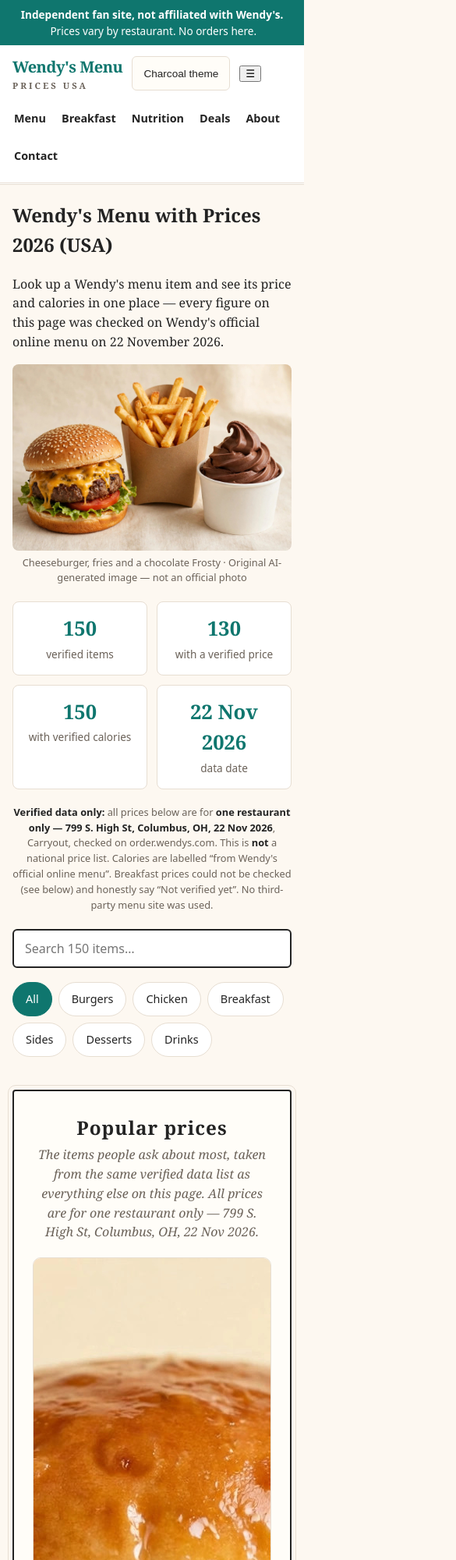
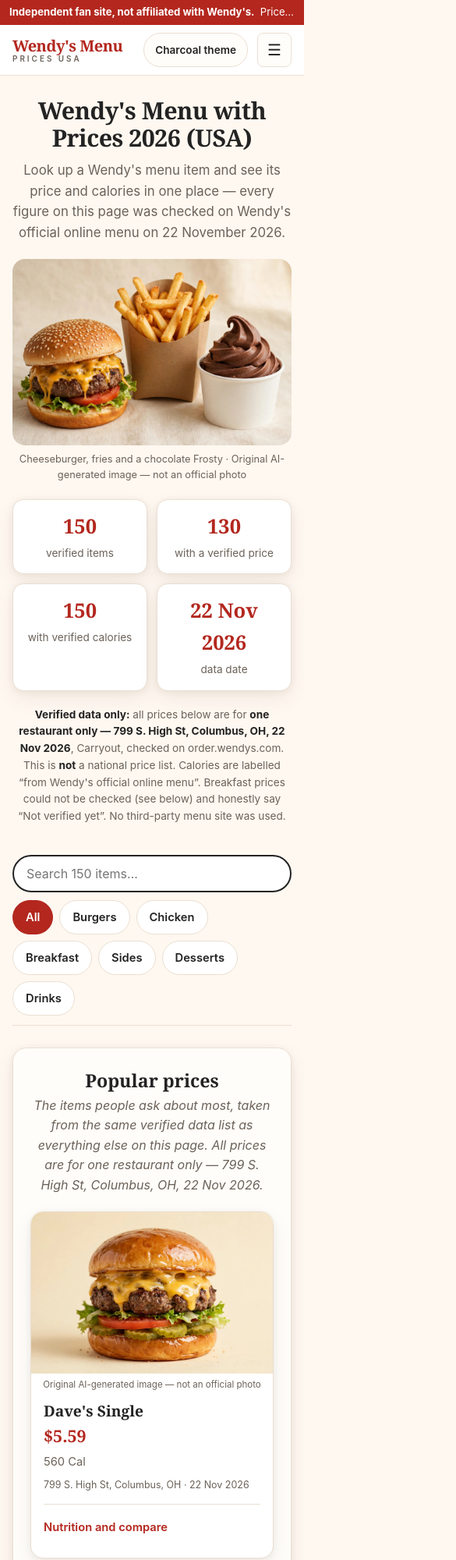
Before and after one commit to usman7876/wendys-menu, an Astro site: page / in a window 390 px wide. Shown: the top 2000 px of the page at 78% size, 585 px wide, since content can reach past the window. Built offline with nearby package versions, Linux system fonts and the light colour scheme; Astro itself is replaced by a stand-in of ours; a web font is replaced by a local one.

Commit message:
Add files via upload

```diff
--- a/src/styles/global.css
+++ b/src/styles/global.css
@@ -1,132 +1,298 @@
-/* Wendy's Menu — restaurant menu-board look.
-   Light by default; dark mode follows the system setting and the
-   toggle in the header (html.dark). No framework, plain CSS. */
+/* Wendy's Menu — Phase 1 design system.
+   Premium, editorial food-magazine feel. Mobile-first, plain CSS.
+   Two themes, both set by html[data-theme]:
+   - "cream": warm cream + deep tomato-red (default on light systems)
+   - "charcoal": dark charcoal + teal (default on dark systems)
+   Fonts are self-hosted in /fonts/ (Fraunces for display, Inter for body).
+   No web-font CDN is used. */
 
-:root {
-  --bg: #fdf8f1;
-  --board-bg: #fffdf8;
+@font-face {
+  font-family: 'Fraunces';
+  src: url('/fonts/fraunces-latin.woff2') format('woff2');
+  font-weight: 600 900;
+  font-style: normal;
+  font-display: swap;
+}
+@font-face {
+  font-family: 'Inter';
+  src: url('/fonts/inter-latin.woff2') format('woff2');
+  font-weight: 400 700;
+  font-style: normal;
+  font-display: swap;
+}
+
+/* ---- Cream theme (warm cream + deep tomato-red) ---- */
+:root,
+html[data-theme="cream"] {
+  --bg: #fff8f0;
+  --board-bg: #fffdf9;
   --ink: #232323;
   --muted: #6b6259;
-  --teal: #0F766E;
-  --teal-dark: #0B5E57;
-  --gold: #f3e8d3;
-  --line: #e7ded2;
+  --accent: #b3271e; /* deep tomato-red, 6.18:1 on cream — not Wendy's brand red */
+  --accent-dark: #8e1f17;
+  --accent-soft: #fbe9e5;
+  --line: #eadfd2;
   --card: #ffffff;
-  --chip: #f3eefb;
-  --accent: #5e2b97;
+  --chip: #f3e8d3;
+  --shadow: 0 2px 10px rgba(60, 30, 10, 0.07), 0 10px 28px rgba(60, 30, 10, 0.06);
 }
 
-html.dark {
+/* ---- Charcoal theme (dark charcoal + teal, refined) ---- */
+html[data-theme="charcoal"] {
   --bg: #1c1917;
   --board-bg: #292524;
   --ink: #f5f0ea;
   --muted: #b8aea2;
-  --teal: #2DD4BF;
-  --teal-dark: #5EEAD4;
-  --gold: #3a332c;
+  --accent: #2dd4bf; /* light teal, 9.39:1 on charcoal */
+  --accent-dark: #5eead4;
+  --accent-soft: #134e4a;
   --line: #44403c;
   --card: #292524;
   --chip: #3b2f4a;
-  --accent: #c4a5e8;
+  --shadow: 0 2px 10px rgba(0, 0, 0, 0.35), 0 10px 28px rgba(0, 0, 0, 0.3);
 }
 
 * { box-sizing: border-box; }
+
+html { -webkit-text-size-adjust: 100%; }
 
 body {
   margin: 0;
   background: var(--bg);
   color: var(--ink);
-  font-family: Georgia, "Times New Roman", serif;
-  line-height: 1.55;
+  font-family: 'Inter', system-ui, -apple-system, sans-serif;
+  font-size: 1rem;
+  line-height: 1.6;
 }
 
-a { color: var(--teal); }
-a:hover { color: var(--teal-dark); }
+img { max-width: 100%; height: auto; }
+
+a { color: var(--accent); }
+a:hover { color: var(--accent-dark); }
+
+h1, h2, h3, .brand, .card-name, .cat-card-name {
+  font-family: 'Fraunces', Georgia, 'Times New Roman', serif;
+  line-height: 1.15;
+}
+
+h1 { font-size: clamp(1.9rem, 5.5vw, 2.75rem); font-weight: 900; letter-spacing: -0.5px; margin: 0 0 10px; }
+h2 { font-size: clamp(1.45rem, 4vw, 1.9rem); font-weight: 700; margin: 0 0 6px; }
+h3 { font-size: clamp(1.1rem, 3vw, 1.3rem); font-weight: 700; }
 
 .wrap { max-width: 1100px; margin: 0 auto; padding: 0 16px; }
 
-/* Top notice bar */
+/* ---- Slim disclaimer bar: one line, always visible ---- */
 .top-notice {
-  background: var(--teal);
+  background: var(--accent);
   color: #fff;
   text-align: center;
-  font-size: 0.85rem;
-  padding: 8px 12px;
-  font-family: system-ui, -apple-system, sans-serif;
+  font-size: 0.82rem;
+  line-height: 1.35;
+  padding: 7px 12px;
+  font-family: 'Inter', system-ui, sans-serif;
+  white-space: nowrap;
+  overflow: hidden;
+  text-overflow: ellipsis;
 }
 .top-notice strong { font-weight: 700; }
 
-/* Header: sticky only on screens 700px and wider — on phones it must not
-   eat screen space or cover the sticky chips bar below it. */
+/* ---- Compact one-line header ---- */
 .site-header {
   background: var(--card);
-  border-bottom: 3px double var(--line);
-}
-@media (min-width: 700px) {
-  .site-header { position: sticky; top: 0; z-index: 20; }
+  border-bottom: 1px solid var(--line);
+  z-index: 20;
 }
 .site-header .wrap {
   display: flex;
-  flex-wrap: wrap;
   align-items: center;
   gap: 12px;
-  padding-top: 12px;
-  padding-bottom: 12px;
+  padding-top: 10px;
+  padding-bottom: 10px;
+  min-height: 56px;
 }
 .brand {
-  font-size: clamp(1.25rem, 1rem + 1vw, 1.5rem);
-  font-weight: 800;
-  color: var(--teal);
+  font-size: clamp(1.25rem, 4vw, 1.5rem);
+  font-weight: 900;
+  color: var(--accent);
   text-decoration: none;
   letter-spacing: -0.5px;
+  white-space: nowrap;
 }
 .brand small {
   display: block;
-  font-size: 0.7rem;
+  font-family: 'Inter', system-ui, sans-serif;
+  font-size: 0.62rem;
+  font-weight: 600;
   letter-spacing: 3px;
   text-transform: uppercase;
   color: var(--muted);
 }
-.site-header nav { display: flex; flex-wrap: wrap; gap: 4px 16px; margin-left: auto; }
+.site-header nav {
+  display: none;
+  flex-direction: column;
+  gap: 0;
+  position: absolute;
+  top: 100%;
+  left: 0;
+  right: 0;
+  background: var(--card);
+  border-bottom: 1px solid var(--line);
+  box-shadow: var(--shadow);
+  padding: 4px 0;
+}
 .site-header nav a {
   color: var(--ink);
   text-decoration: none;
-  font-family: system-ui, -apple-system, sans-serif;
-  font-size: 0.9rem;
+  font-size: 1rem;
   font-weight: 600;
-  display: inline-flex;
+  padding: 12px 20px;
+  min-height: 44px;
+  display: flex;
   align-items: center;
-  min-height: 44px;
-  padding: 4px 2px;
 }
-.site-header nav a:hover { color: var(--teal); text-decoration: underline; }
+.site-header nav a:hover { color: var(--accent); background: var(--accent-soft); }
+.site-header.nav-open nav { display: flex; }
+.site-header { position: relative; }
 .theme-toggle {
   border: 1px solid var(--line);
   background: var(--board-bg);
   color: var(--ink);
-  border-radius: 6px;
-  padding: 10px 14px;
+  border-radius: 999px;
+  padding: 8px 14px;
   min-height: 44px;
   cursor: pointer;
   font-size: 0.85rem;
+  font-weight: 600;
+  font-family: 'Inter', system-ui, sans-serif;
+  margin-left: auto;
+  white-space: nowrap;
+}
+.hamburger {
+  border: 1px solid var(--line);
+  background: var(--board-bg);
+  color: var(--ink);
+  border-radius: 8px;
+  min-width: 44px;
+  min-height: 44px;
+  cursor: pointer;
+  font-size: 1.25rem;
+  line-height: 1;
+  display: flex;
+  align-items: center;
+  justify-content: center;
 }
 
-/* Menu boards */
+/* Sticky header only on wider screens, so it never eats phone space. */
+@media (min-width: 700px) {
+  .site-header { position: sticky; top: 0; }
+  .hamburger { display: none; }
+  .site-header nav {
+    display: flex;
+    flex-direction: row;
+    flex-wrap: wrap;
+    gap: 4px 18px;
+    position: static;
+    background: none;
+    border: none;
+    box-shadow: none;
+    padding: 0;
+    margin-left: auto;
+  }
+  .site-header nav a { padding: 8px 2px; min-height: 44px; }
+  .theme-toggle { margin-left: 0; }
+}
+
+/* ---- Hero: H1, intro, search, stats ---- */
+.hero { padding: 28px 0 8px; text-align: center; }
+.hero .lede {
+  font-size: clamp(1.05rem, 3vw, 1.25rem);
+  color: var(--muted);
+  max-width: 640px;
+  margin: 0 auto 20px;
+}
+.hero-photo { margin: 0 auto 20px; max-width: 860px; }
+.hero-photo img { display: block; width: 100%; height: auto; border-radius: 16px; }
+.hero-photo figcaption {
+  font-size: 0.8rem;
+  color: var(--muted);
+  text-align: center;
+  margin-top: 8px;
+}
+.stats { display: flex; flex-wrap: wrap; gap: 12px; margin: 20px 0; }
+.stat {
+  flex: 1 1 140px;
+  background: var(--card);
+  border: 1px solid var(--line);
+  border-radius: 14px;
+  padding: 14px;
+  text-align: center;
+  box-shadow: var(--shadow);
+}
+.stat b { display: block; font-family: 'Fraunces', Georgia, serif; font-size: 1.6rem; color: var(--accent); }
+.stat span { font-size: 0.85rem; color: var(--muted); }
+.basis {
+  font-size: 0.85rem;
+  color: var(--muted);
+  text-align: center;
+  margin: 8px auto 20px;
+  max-width: 720px;
+}
+.basis strong { color: var(--ink); }
+
+/* ---- Sticky search bar: search + chips in one unit ---- */
+.search-bar {
+  position: sticky;
+  top: 0;
+  z-index: 15;
+  background: var(--bg);
+  padding: 10px 0;
+  border-bottom: 1px solid var(--line);
+}
+@media (min-width: 700px) {
+  .search-bar { top: 57px; }
+}
+.search-box input {
+  width: 100%;
+  min-height: 48px;
+  padding: 12px 16px;
+  font-size: 1rem;
+  border: 2px solid var(--ink);
+  border-radius: 999px;
+  background: var(--card);
+  color: var(--ink);
+  font-family: 'Inter', system-ui, sans-serif;
+}
+.search-box input:focus { outline: 3px solid var(--accent); outline-offset: 1px; }
+.chips {
+  display: flex;
+  flex-wrap: wrap;
+  gap: 8px;
+  padding: 10px 0 2px;
+}
+.chip {
+  border: 1px solid var(--line);
+  background: var(--card);
+  color: var(--ink);
+  border-radius: 999px;
+  padding: 8px 16px;
+  min-height: 44px;
+  cursor: pointer;
+  font-family: 'Inter', system-ui, sans-serif;
+  font-size: 0.92rem;
+  font-weight: 600;
+}
+.chip[aria-pressed="true"] { background: var(--accent); color: #fff; border-color: var(--accent); }
+
+/* ---- Boards: lighter frame, more air, rounded ---- */
 .board {
   background: var(--board-bg);
-  border: 2px solid var(--ink);
-  outline: 1px solid var(--line);
-  outline-offset: 5px;
-  border-radius: 4px;
-  padding: 28px 24px;
-  margin: 32px 0;
+  border: 1px solid var(--line);
+  border-radius: 18px;
+  box-shadow: var(--shadow);
+  padding: 28px 22px;
+  margin: 28px 0;
 }
-.board h2 {
-  text-align: center;
-  font-size: clamp(1.35rem, 1.15rem + 1.5vw, 1.75rem);
-  margin: 0 0 4px;
-  letter-spacing: 1px;
-}
+.board h2 { text-align: center; }
 .board .board-sub {
   text-align: center;
   color: var(--muted);
@@ -135,33 +301,88 @@ a:hover { color: var(--teal-dark); }
 }
 .board h3 {
   text-align: center;
-  font-size: clamp(1rem, 0.9rem + 0.6vw, 1.15rem);
   text-transform: uppercase;
   letter-spacing: 2px;
   border-bottom: 1px solid var(--line);
   padding-bottom: 8px;
   margin: 28px 0 4px;
 }
-/* Category header stats line, computed from the data (see categoryStats). */
-.cat-stats {
-  text-align: center;
-  font-family: system-ui, -apple-system, sans-serif;
-  font-size: 0.9rem;
-  color: var(--muted);
-  margin: 0 0 16px;
+.cat-stats { text-align: center; color: var(--muted); font-size: 0.92rem; margin: 0 0 16px; }
+
+/* ---- Category cards (Browse by category) ---- */
+.cat-grid {
+  display: grid;
+  grid-template-columns: repeat(2, 1fr);
+  gap: 14px;
+  margin-top: 16px;
 }
-.cat-stats::before { content: "— "; color: var(--teal); }
-.cat-stats::after { content: " —"; color: var(--teal); }
-.basis {
-  font-family: system-ui, -apple-system, sans-serif;
-  font-size: 0.8rem;
-  color: var(--muted);
-  text-align: center;
-  margin: 8px 0 20px;
+@media (min-width: 700px) { .cat-grid { grid-template-columns: repeat(3, 1fr); } }
+.cat-card {
+  display: block;
+  background: var(--card);
+  border: 1px solid var(--line);
+  border-radius: 16px;
+  overflow: hidden;
+  text-decoration: none;
+  color: var(--ink);
+  box-shadow: var(--shadow);
+  transition: transform 0.2s ease, box-shadow 0.2s ease;
 }
-.basis strong { color: var(--ink); }
+.cat-card:hover, .cat-card:focus-visible { transform: translateY(-4px); }
+.cat-card img { display: block; width: 100%; aspect-ratio: 3 / 2; object-fit: cover; }
+.cat-card-body { padding: 14px 16px 16px; }
+.cat-card-name { font-size: 1.25rem; font-weight: 700; margin: 0 0 4px; }
+.cat-card-stats { font-size: 0.88rem; color: var(--muted); margin: 0; }
 
-/* Dotted leader lines: name .... price */
+/* ---- Menu cards: responsive grid ---- */
+.menu-grid {
+  display: grid;
+  grid-template-columns: 1fr;
+  gap: 16px;
+  margin-top: 16px;
+}
+@media (min-width: 700px) { .menu-grid { grid-template-columns: repeat(2, 1fr); } }
+@media (min-width: 1024px) { .menu-grid { grid-template-columns: repeat(3, 1fr); } }
+.menu-card {
+  background: var(--card);
+  border: 1px solid var(--line);
+  border-radius: 16px;
+  overflow: hidden;
+  box-shadow: var(--shadow);
+  display: flex;
+  flex-direction: column;
+  transition: transform 0.2s ease, box-shadow 0.2s ease;
+}
+.menu-card:hover, .menu-card:focus-within { transform: translateY(-3px); }
+.card-photo { margin: 0; }
+.card-photo img { display: block; width: 100%; aspect-ratio: 3 / 2; object-fit: cover; }
+.card-photo figcaption { font-size: 0.72rem; color: var(--muted); text-align: center; padding: 5px 8px 0; }
+.card-body { padding: 14px 16px 16px; display: flex; flex-direction: column; gap: 4px; flex: 1; }
+.card-name { font-size: 1.2rem; font-weight: 700; margin: 0; }
+.card-price { font-family: 'Fraunces', Georgia, serif; font-size: 1.35rem; font-weight: 900; color: var(--accent); margin: 0; }
+.card-cal { font-size: 0.92rem; color: var(--muted); margin: 0; }
+.card-note {
+  font-size: 0.88rem;
+  border-left: 3px solid var(--accent);
+  padding-left: 8px;
+  margin: 4px 0 0;
+}
+.card-source { font-size: 0.78rem; color: var(--muted); margin: 4px 0 0; }
+.card-nutrition { margin-top: 10px; border-top: 1px solid var(--line); padding-top: 8px; }
+.card-nutrition summary {
+  cursor: pointer;
+  font-weight: 600;
+  font-size: 0.92rem;
+  min-height: 44px;
+  display: flex;
+  align-items: center;
+  color: var(--accent);
+}
+.card-nutrition summary::marker { color: var(--accent); }
+.card-nutrition table { font-size: 0.88rem; margin-top: 4px; }
+.card-nutrition td { padding: 5px 8px 5px 0; }
+
+/* Dotted leader lines kept for the Deals board rows */
 .menu-line {
   display: flex;
   align-items: baseline;
@@ -172,86 +393,38 @@ a:hover { color: var(--teal-dark); }
 .menu-line .name { font-weight: 700; font-size: 1.05rem; }
 .menu-line .dots { flex: 1; border-bottom: 2px dotted var(--muted); transform: translateY(-4px); }
 .menu-line .price { font-weight: 800; font-size: 1.05rem; white-space: nowrap; }
-.menu-line .cal {
-  display: block;
-  font-size: 0.85rem;
-  color: var(--muted);
-  font-style: italic;
-}
+.menu-line .cal { display: block; font-size: 0.85rem; color: var(--muted); font-style: italic; }
 .menu-line .item-note {
   display: block;
   font-size: 0.85rem;
-  color: var(--ink);
-  font-style: normal;
-  border-left: 3px solid var(--teal);
+  border-left: 3px solid var(--accent);
   padding-left: 8px;
   margin-top: 4px;
 }
 
+/* "Not verified yet" is subtle: muted, not bold colour */
+.not-verified { color: var(--muted); font-weight: 600; font-style: italic; }
+
 /* Flag boxes: Wendy's own pages disagree — shown, never smoothed over */
 .flag {
-  border: 1px solid var(--teal);
-  border-left: 4px solid var(--teal);
+  border: 1px solid var(--accent);
+  border-left: 4px solid var(--accent);
   background: var(--card);
   padding: 12px 14px;
   margin: 16px 0;
-  font-family: system-ui, -apple-system, sans-serif;
   font-size: 0.92rem;
+  border-radius: 0 12px 12px 0;
 }
-.flag strong { color: var(--teal); }
-.not-verified { color: var(--teal); font-weight: 700; font-style: normal; }
-
-/* Search + chips */
-.search-box { margin: 20px 0 8px; }
-.search-box input {
-  width: 100%;
-  padding: 12px 14px;
-  font-size: 1rem;
-  border: 2px solid var(--ink);
-  border-radius: 6px;
-  background: var(--card);
-  color: var(--ink);
-  font-family: system-ui, -apple-system, sans-serif;
-}
-/* Category chips stay sticky. On phones the header is not sticky, so the
-   chips sit at the very top (top: 0); on wider screens they sit below the
-   sticky header (top: 64px). */
-.chips {
-  position: sticky;
-  top: 0;
-  z-index: 10;
-  display: flex;
-  flex-wrap: wrap;
-  gap: 8px;
-  padding: 10px 0;
-  background: var(--bg);
-}
-@media (min-width: 700px) {
-  .chips { top: 64px; }
-}
-.chip {
-  border: 1px solid var(--line);
-  background: var(--card);
-  color: var(--ink);
-  border-radius: 999px;
-  padding: 10px 16px;
-  min-height: 44px;
-  display: inline-flex;
-  align-items: center;
-  cursor: pointer;
-  font-family: system-ui, -apple-system, sans-serif;
-  font-size: 0.9rem;
-}
-.chip[aria-pressed="true"] { background: var(--teal); color: #fff; border-color: var(--teal); }
+.flag strong { color: var(--accent); }
 
 /* Tables */
-table { width: 100%; border-collapse: collapse; font-family: system-ui, -apple-system, sans-serif; font-size: 0.92rem; }
+table { width: 100%; border-collapse: collapse; font-size: 0.92rem; }
 th, td { text-align: left; padding: 9px 8px; border-bottom: 1px solid var(--line); vertical-align: top; }
 th { font-size: 0.8rem; text-transform: uppercase; letter-spacing: 0.5px; color: var(--muted); }
 @media (max-width: 600px) {
   table, tbody, tr, td { display: block; }
   thead { display: none; }
-  tr { border: 1px solid var(--line); border-radius: 6px; margin-bottom: 10px; padding: 6px 10px; }
+  tr { border: 1px solid var(--line); border-radius: 12px; margin-bottom: 10px; padding: 6px 10px; }
   td { border: none; padding: 3px 0; }
   td::before { content: attr(data-label) ": "; font-weight: 700; color: var(--muted); }
 }
@@ -259,90 +432,47 @@ th { font-size: 0.8rem; text-transform: uppercase; letter-spacing: 0.5px; color:
 /* FAQ */
 .faq-item { border-bottom: 1px solid var(--line); padding: 12px 0; }
 .faq-item summary { cursor: pointer; font-weight: 700; font-size: 1.05rem; min-height: 44px; display: flex; align-items: center; }
+.faq-item summary::marker { color: var(--accent); }
 .faq-item p { margin: 8px 0 0; }
 
-/* Collapsible boards: long reference text (full nutrition table, sources,
-   sourcing essay, About, Privacy, Terms, Contact) sits behind a tap-to-open
-   heading, so the page reads short on first sight and nothing is removed. */
+/* Collapsible boards: long reference text sits behind a tap-to-open heading */
 .board-details { border-top: 1px solid var(--line); padding: 8px 0; }
-.board-details summary { cursor: pointer; font-weight: 700; font-size: 1.2rem; padding: 10px 0; min-height: 44px; display: flex; align-items: center; }
-.board-details summary::marker { color: var(--teal); }
+.board-details summary { cursor: pointer; font-weight: 700; font-size: 1.2rem; min-height: 44px; display: flex; align-items: center; padding: 10px 0; }
+.board-details summary::marker { color: var(--accent); }
 .board-details > summary + * { margin-top: 4px; }
 
-/* Ad slots: empty reserved spaces, no ad code */
+/* Deals teaser + trust strip */
+.teaser-list { list-style: none; margin: 0 0 12px; padding: 0; display: grid; gap: 10px; }
+@media (min-width: 700px) { .teaser-list { grid-template-columns: repeat(3, 1fr); } }
+.teaser-list li {
+  background: var(--card);
+  border: 1px solid var(--line);
+  border-radius: 14px;
+  padding: 14px 16px;
+  box-shadow: var(--shadow);
+}
+.teaser-list b { font-family: 'Fraunces', Georgia, serif; font-size: 1.25rem; color: var(--accent); display: block; }
+.trust-strip { list-style: none; margin: 0; padding: 0; display: grid; gap: 8px; }
+.trust-strip li { padding-left: 26px; position: relative; }
+.trust-strip li::before { content: "✓"; position: absolute; left: 0; color: var(--accent); font-weight: 800; }
+
+/* Ad slots: fixed reserved height, no ad code, layout never jumps */
 .ad-slot {
   border: 1px dashed var(--muted);
   color: var(--muted);
-  text-align: center;
-  padding: 28px 12px;
+  display: flex;
+  align-items: center;
+  justify-content: center;
+  height: 100px;
   margin: 24px 0;
-  font-family: system-ui, -apple-system, sans-serif;
   font-size: 0.85rem;
   letter-spacing: 2px;
   text-transform: uppercase;
+  border-radius: 12px;
 }
+@media (min-width: 700px) { .ad-slot { height: 250px; } }
 
 /* Food photos: original AI-generated images, captioned on the page */
-.hero-photo { margin: 0 0 20px; }
-.hero-photo img { display: block; width: 100%; max-width: 100%; height: auto; border-radius: 8px; }
-.hero-photo figcaption {
-  font-family: system-ui, -apple-system, sans-serif;
-  font-size: 0.8rem;
-  color: var(--muted);
-  text-align: center;
-  margin-top: 6px;
-}
-
-/* Menu cards: responsive grid — 1 column on phones, 2 on tablets
-   (700px+), 3 on desktop (1024px+). Cards in a row stretch to equal
-   height; photos keep a 3:2 aspect and never overflow their card. */
-.menu-grid {
-  display: grid;
-  grid-template-columns: 1fr;
-  gap: 16px;
-  margin: 16px 0 8px;
-}
-@media (min-width: 700px) {
-  .menu-grid { grid-template-columns: repeat(2, 1fr); }
-}
-@media (min-width: 1024px) {
-  .menu-grid { grid-template-columns: repeat(3, 1fr); }
-}
-.menu-card {
-  background: var(--card);
-  border: 1px solid var(--line);
-  border-radius: 10px;
-  overflow: hidden;
-  display: flex;
-  flex-direction: column;
-}
-.menu-card .card-photo { margin: 0; }
-.menu-card .card-photo img {
-  display: block;
-  width: 100%;
-  max-width: 100%;
-  aspect-ratio: 3 / 2;
-  object-fit: cover;
-}
-.menu-card .card-photo figcaption {
-  font-family: system-ui, -apple-system, sans-serif;
-  font-size: 0.75rem;
-  color: var(--muted);
-  text-align: center;
-  padding: 6px 8px 0;
-}
-.menu-card .card-body { padding: 14px 16px 16px; display: flex; flex-direction: column; flex: 1; }
-.menu-card .card-name { font-size: 1.05rem; font-weight: 700; margin: 0 0 6px; line-height: 1.3; }
-.menu-card .card-price { font-size: 1.35rem; font-weight: 800; color: var(--teal); margin: 0 0 2px; font-family: system-ui, -apple-system, sans-serif; }
-.menu-card .card-cal { font-size: 0.9rem; color: var(--muted); font-style: italic; margin: 0; }
-.menu-card .card-note {
-  font-size: 0.85rem;
-  color: var(--ink);
-  border-left: 3px solid var(--teal);
-  padding-left: 8px;
-  margin: 8px 0 0;
-}
-/* Cursor-move animation: lift + slight tilt toward the cursor, image zooms gently */
 .tilt { transition: transform 0.25s ease, box-shadow 0.25s ease; will-change: transform; }
 .tilt img { transition: transform 0.35s ease; }
 .tilt:hover, .tilt:focus-within { transform: translateY(-4px); box-shadow: 0 10px 24px rgba(0, 0, 0, 0.18); }
@@ -353,32 +483,18 @@ th { font-size: 0.8rem; text-transform: uppercase; letter-spacing: 0.5px; color:
   .tilt:hover img, .tilt:focus-within img { transform: none; }
 }
 
-/* Stats row */
-.stats { display: flex; flex-wrap: wrap; gap: 12px; margin: 20px 0; }
-.stat {
-  flex: 1 1 140px;
-  background: var(--card);
-  border: 1px solid var(--line);
-  border-radius: 8px;
-  padding: 14px;
-  text-align: center;
-}
-.stat b { display: block; font-size: 1.6rem; color: var(--teal); }
-.stat span { font-size: 0.85rem; color: var(--muted); font-family: system-ui, sans-serif; }
-
 .hours { text-align: center; font-size: 1.05rem; }
-.hours b { color: var(--teal); }
+.hours b { color: var(--accent); }
 
 footer.site-footer {
-  border-top: 3px double var(--line);
+  border-top: 1px solid var(--line);
   margin-top: 40px;
   padding: 28px 0 40px;
-  font-family: system-ui, -apple-system, sans-serif;
   font-size: 0.9rem;
   color: var(--muted);
 }
 footer.site-footer nav { display: flex; flex-wrap: wrap; gap: 4px 18px; margin-bottom: 16px; }
-footer.site-footer nav a { color: var(--ink); text-decoration: none; font-weight: 600; }
-footer.site-footer nav a:hover { color: var(--teal); text-decoration: underline; }
+footer.site-footer nav a { color: var(--ink); text-decoration: none; font-weight: 600; min-height: 44px; display: inline-flex; align-items: center; }
+footer.site-footer nav a:hover { color: var(--accent); text-decoration: underline; }
 .sources-list { font-size: 0.85rem; word-break: break-all; }
 .sources-list li { margin-bottom: 6px; }
```
